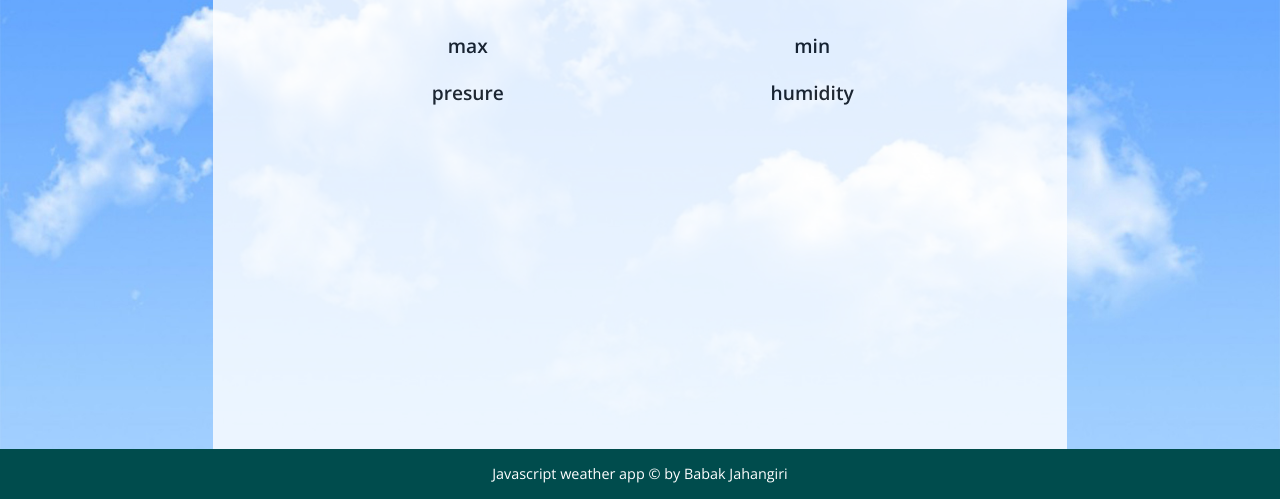
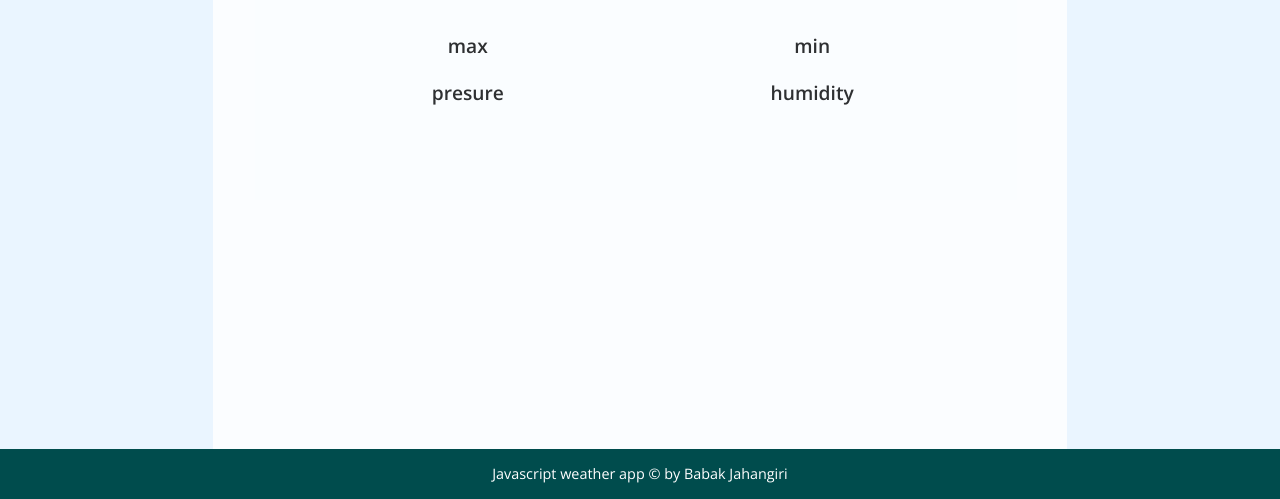
Before and after one commit to babakjahangiri/js-weather-app, a plain HTML site: page index.html in a window 1280 px wide. Shown: the part 309-808 px from the top of the page. Drawn offline with nearby package versions, Linux system fonts and the light colour scheme; no server answers.

Commit message:
fixed style

```diff
--- a/css/style.css
+++ b/css/style.css
@@ -22,7 +22,7 @@ header{
 
 main{
     background-color: #eaf5ff;
-    background-image: url("/images/bg/sky_bg.jpg");
+   /* background-image: url("/images/bg/sky_bg.jpg");*/
     background-repeat: no-repeat;
     background-position: center center;
     background-size:cover;
```
